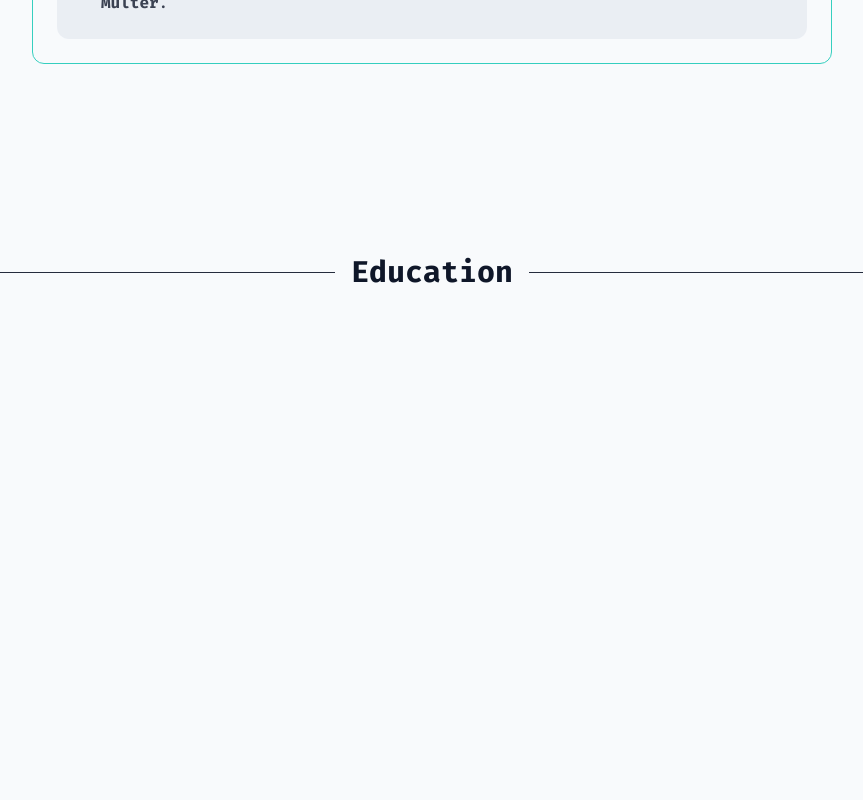
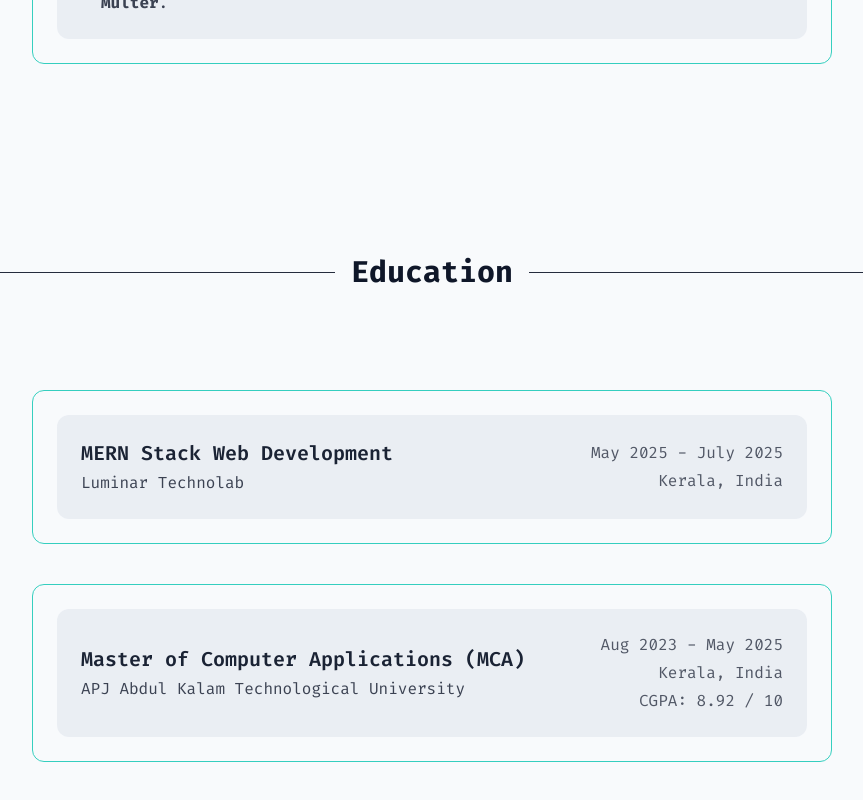
Before and after one commit to Raifa509/Portfolio-Raifa, a React (Vite) app: page / in a window 1280 px wide. Shown: the part 4927-5727 px from the top of the page, without its empty margins (208-1071 px from the left). Built offline with nearby package versions, Linux system fonts and the light colour scheme.

Commit message:
Education section completed

```diff
--- a/src/components/sections/Education.jsx
+++ b/src/components/sections/Education.jsx
@@ -2,13 +2,49 @@ import React from 'react'
 
 function Education() {
     return (
-        <div className='min-h-screen mt-5  md:mx-30 '>
-         <div className='flex items-center justify-center gap-4'>
+        <div className='min-h-screen mt-5 md:mx-30'>
+            {/* Heading */}
+            <div className='flex items-center justify-center gap-4'>
                 <div className='h-px md:w-120 w-20 bg-heading opacity-90'></div>
                 <h1 className='text-3xl font-bold text-heading'>Education</h1>
                 <div className='h-px md:w-120 w-20 bg-heading opacity-90'></div>
             </div>
+
+            {/* Education Card */}
+            <div className='mx-10 md:mx-30 md:mt-25 mt-15 border border-button/90 p-6 rounded-xl flex flex-col space-y-4'>
+                <div className="p-6 rounded-xl bg-card/60 flex flex-col md:flex-row items-start md:items-center justify-between gap-4">
+                    {/* Left side: Degree & University */}
+                    <div className="flex flex-col gap-1">
+                        <h2 className="text-xl font-semibold text-heading/95">MERN Stack Web Development </h2>
+                        <p className="text-heading/80">Luminar Technolab</p>
+                    </div>
+
+                    {/* Right side: Duration & Location */}
+                    <div className="flex flex-col gap-1 text-heading/70 md:text-right">
+                        <p>May 2025 - July 2025</p>
+                        <p>Kerala, India</p>
+
+                    </div>
+                </div>
+            </div>
+            <div className='mx-10 md:mx-30 mt-10 border border-button/90 p-6 rounded-xl flex flex-col space-y-4'>
+                <div className="p-6 rounded-xl bg-card/60 flex flex-col md:flex-row items-start md:items-center justify-between gap-4">
+                    {/* Left side: Degree & University */}
+                    <div className="flex flex-col gap-1">
+                        <h2 className="text-xl font-semibold text-heading/95">Master of Computer Applications (MCA)</h2>
+                        <p className="text-heading/80">APJ Abdul Kalam Technological University</p>
+                    </div>
+
+                    {/* Right side: Duration & Location */}
+                    <div className="flex flex-col gap-1 text-heading/70 md:text-right">
+                        <p>Aug 2023 - May 2025</p>
+                        <p>Kerala, India</p>
+                        <p>CGPA: 8.92 / 10</p>
+                    </div>
+                </div>
+            </div>
         </div>
+
     )
 }
 
```
